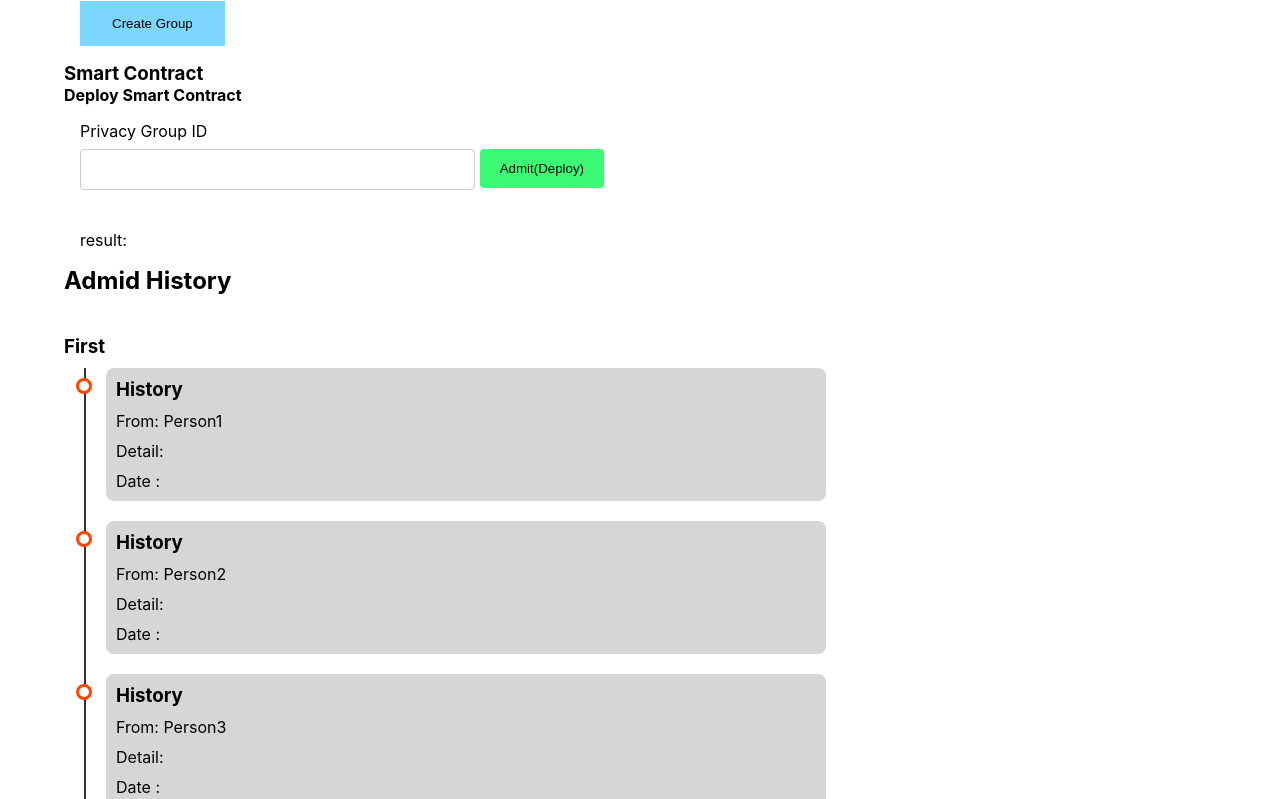
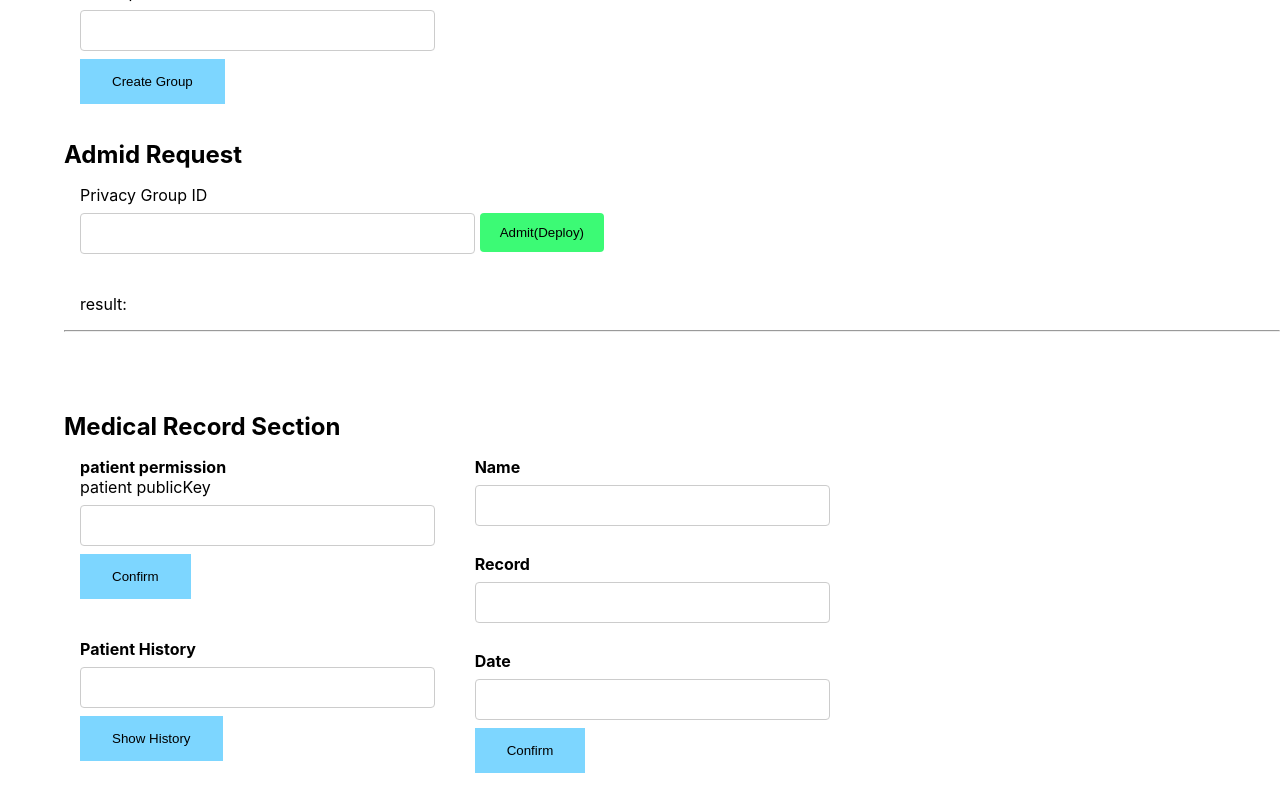
Before and after one commit to alfredotasty/Hyperledger-Besu-EMR, a React (Create React App) app in the folder Applications/frontend/: page / in a window 1280 px wide. Shown: the part 760-1559 px from the top of the page. Built offline with nearby package versions, Linux system fonts and the light colour scheme.

Commit message:
create medical component

```diff
--- a/Applications/frontend/src/App.css
+++ b/Applications/frontend/src/App.css
@@ -251,3 +251,20 @@
   left: -30px;
   border: 3px solid orangered;
 }
+.request{
+  justify-content: center;
+}
+.center2 {
+
+    justify-content: center;
+
+}
+
+.container {
+  font-family: arial;
+  font-size: 24px;
+  margin: 25px;
+  width: 500px;
+  height: 200px;
+  outline: dashed 1px black;
+}
--- a/Applications/frontend/src/App.js
+++ b/Applications/frontend/src/App.js
@@ -4,6 +4,7 @@
 import PrivacyGroup from './components/PrivacyGroup';
 import SmartContract from './components/SmartContract';
 import History from './components/History';
+import Record from './components/Record';
 
 function App() {
   return (
@@ -11,6 +12,7 @@
       <Authen />
       <PrivacyGroup />
       <SmartContract />
+      <Record/>
       <History/>
     </div>
   );
--- a/Applications/frontend/src/components/Authen.js
+++ b/Applications/frontend/src/components/Authen.js
@@ -82,7 +82,7 @@
   return (
     <div className='authen'>
       <div className='center'>
-        <h3 className='login_title center '>Login</h3>
+        <h3 className='login_title center '>Authentication</h3>
       </div>
       {/* <h3>Authentication</h3> */}
       {/* <h4>{status}</h4> */}
--- a/Applications/frontend/src/components/History.js
+++ b/Applications/frontend/src/components/History.js
@@ -3,7 +3,8 @@
     const user = ["Person1","Person2","Person3"]
 
     return(
-        <div>
+
+        <div className=""> <br />   <br />   <br />
             <h2>Admid History</h2>
         <div className='timeline'>
         <div>
--- /dev/null
+++ b/Applications/frontend/src/components/Record.js
@@ -0,0 +1,43 @@
+const Record = () => {
+    // test data
+    const user = ["Person1","Person2","Person3"]
+
+    return(
+        <div class=''><br/><br/><br/><br/>
+        <h2>Medical Record Section</h2>
+            <div class='row form'>
+                <div class='column'>
+                    <h4>patient permission</h4>
+                    <label>patient publicKey</label><br />
+                    <input className='input_default'type='text'/><br />
+                    <button className='button_createGroup'>Confirm</button>  <br />  <br/>  <br/>
+
+                    <h4>Patient History</h4>
+                        <input className='input_default'type='text'/><br />
+                        <button className='button_createGroup'>Show History</button>
+
+                </div>
+
+                <div class='column'>
+                    <div>
+                        <h4>Name</h4>
+                        <input className='input_default'type='text'/><br />
+                    </div><br />
+                    <div>
+                        <h4>Record</h4>
+                        <input className='input_default'type='text'/><br />
+                    </div><br />
+                    <div>
+                        <h4>Date</h4>
+                        <input className='input_default'type='text'/><br />
+                    </div>
+                    <button className='button_createGroup'>Confirm</button>
+                    </div>
+
+                </div>
+            </div>
+
+
+    )
+}
+export default Record;
--- a/Applications/frontend/src/components/SmartContract.js
+++ b/Applications/frontend/src/components/SmartContract.js
@@ -18,9 +18,10 @@
     });
   };
   return (
-    <div>
-      <h3>Smart Contract</h3>
-      <h4>Deploy Smart Contract</h4>
+    <div className=''>
+
+      <br />
+      <h2>Admid Request</h2>
       <div className='row form' >
         <label>Privacy Group ID</label>
         <br />
@@ -41,9 +42,7 @@
       </div>
 
       <p className='form'>result:{result}</p>
-
-
-
+      <hr></hr>
     </div>
   );
 };
```
